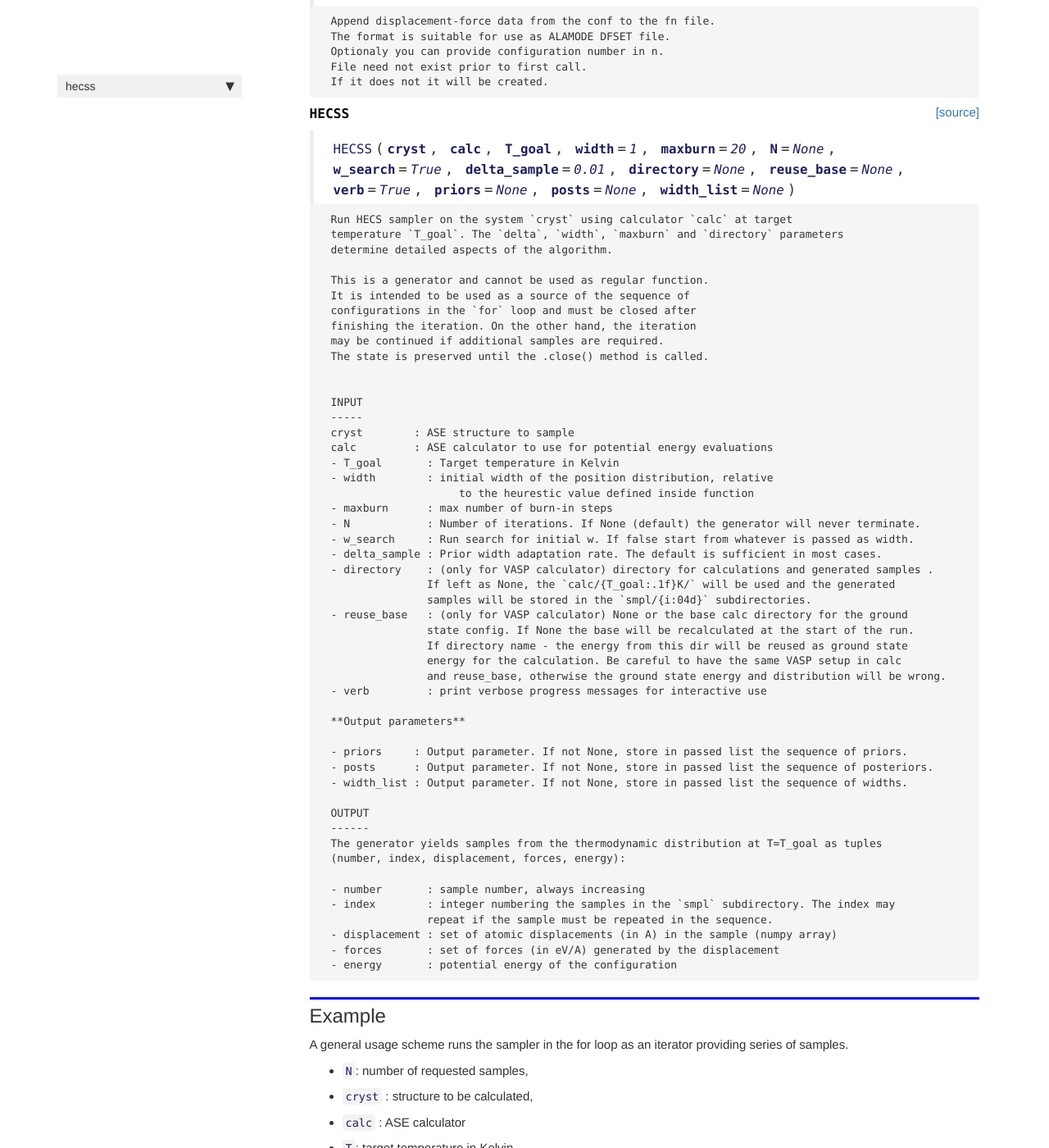
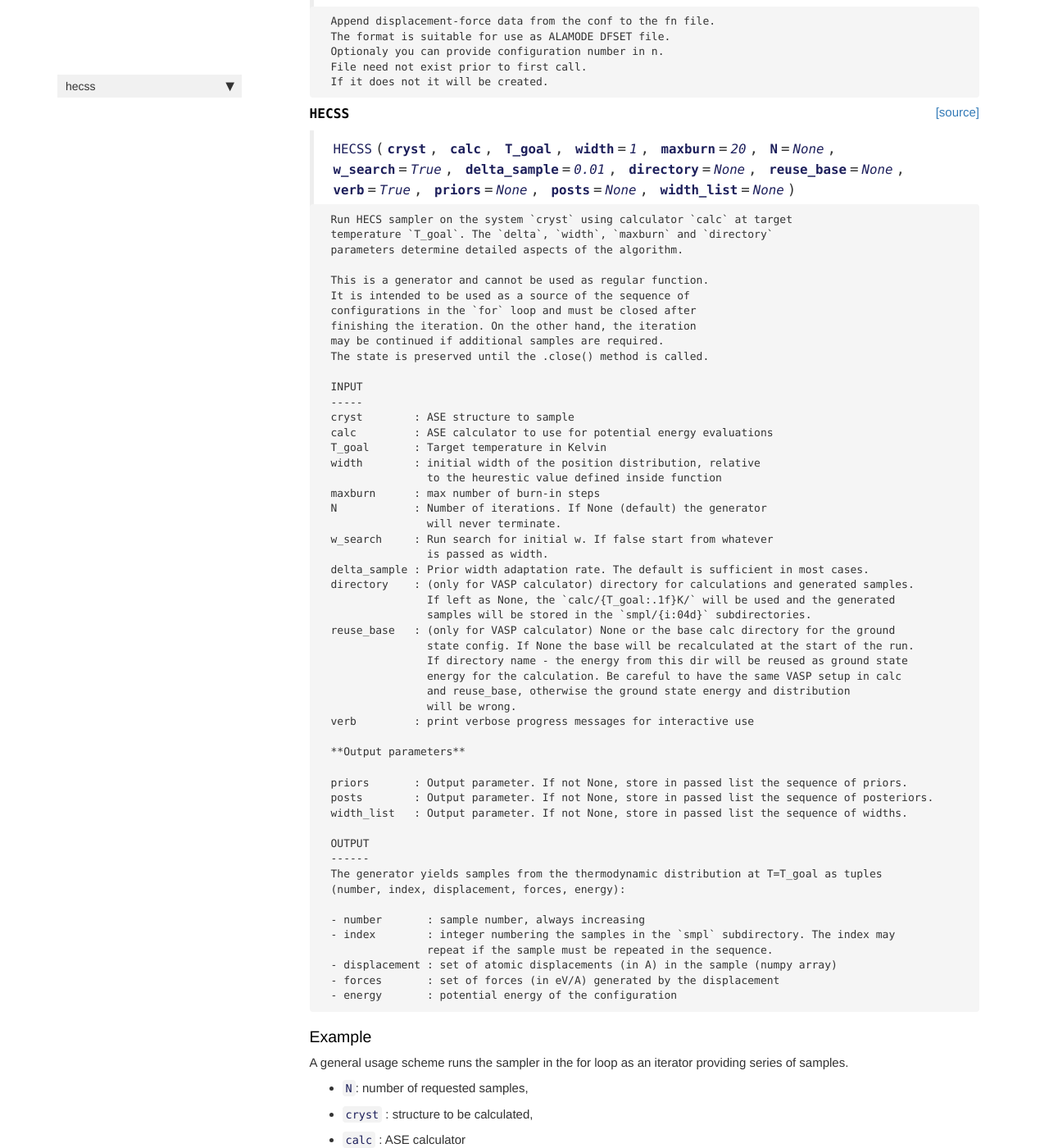
Before and after one commit to jochym/hecss, a Jekyll site: the page built from docs/core.html, in a window 1280 px wide and 1400 px high, scrolled down 1320 px. Shown: the whole window at 82% size. Built offline with Jekyll 4.4.1, drawn with Linux system fonts in a browser that asks for light colours; nearby versions of some CDN libraries; comment, search, counter and statistics services are not loaded; some of the changed text lies outside the part shown.

Commit message:
update for monospace formatting of docstrings

```diff
--- a/docs/core.html
+++ b/docs/core.html
@@ -191,8 +191,8 @@ If it does not it will be created.</code></pre>
 </blockquote>
 
 <pre><code>Run HECS sampler on the system `cryst` using calculator `calc` at target
-temperature `T_goal`. The `delta`, `width`, `maxburn` and `directory` parameters
-determine detailed aspects of the algorithm.
+temperature `T_goal`. The `delta`, `width`, `maxburn` and `directory`
+parameters determine detailed aspects of the algorithm.
 
 This is a generator and cannot be used as regular function.
 It is intended to be used as a source of the sequence of
@@ -201,33 +201,35 @@ finishing the iteration. On the other hand, the iteration
 may be continued if additional samples are required.
 The state is preserved until the .close() method is called.
 
-
 INPUT
 -----
 cryst        : ASE structure to sample
 calc         : ASE calculator to use for potential energy evaluations
-- T_goal       : Target temperature in Kelvin
-- width        : initial width of the position distribution, relative
-                    to the heurestic value defined inside function
-- maxburn      : max number of burn-in steps
-- N            : Number of iterations. If None (default) the generator will never terminate.
-- w_search     : Run search for initial w. If false start from whatever is passed as width.
-- delta_sample : Prior width adaptation rate. The default is sufficient in most cases.
-- directory    : (only for VASP calculator) directory for calculations and generated samples .
+T_goal       : Target temperature in Kelvin
+width        : initial width of the position distribution, relative
+               to the heurestic value defined inside function
+maxburn      : max number of burn-in steps
+N            : Number of iterations. If None (default) the generator
+               will never terminate.
+w_search     : Run search for initial w. If false start from whatever
+               is passed as width.
+delta_sample : Prior width adaptation rate. The default is sufficient in most cases.
+directory    : (only for VASP calculator) directory for calculations and generated samples.
                If left as None, the `calc/{T_goal:.1f}K/` will be used and the generated
                samples will be stored in the `smpl/{i:04d}` subdirectories.
-- reuse_base   : (only for VASP calculator) None or the base calc directory for the ground
+reuse_base   : (only for VASP calculator) None or the base calc directory for the ground
                state config. If None the base will be recalculated at the start of the run.
                If directory name - the energy from this dir will be reused as ground state
                energy for the calculation. Be careful to have the same VASP setup in calc
-               and reuse_base, otherwise the ground state energy and distribution will be wrong.
-- verb         : print verbose progress messages for interactive use
+               and reuse_base, otherwise the ground state energy and distribution
+               will be wrong.
+verb         : print verbose progress messages for interactive use
 
 **Output parameters**
 
-- priors     : Output parameter. If not None, store in passed list the sequence of priors.
-- posts      : Output parameter. If not None, store in passed list the sequence of posteriors.
-- width_list : Output parameter. If not None, store in passed list the sequence of widths.
+priors       : Output parameter. If not None, store in passed list the sequence of priors.
+posts        : Output parameter. If not None, store in passed list the sequence of posteriors.
+width_list   : Output parameter. If not None, store in passed list the sequence of widths.
 
 OUTPUT
 ------
@@ -253,7 +255,7 @@ The generator yields samples from the thermodynamic distribution at T=T_goal as
 
 <div class="cell border-box-sizing text_cell rendered"><div class="inner_cell">
 <div class="text_cell_render border-box-sizing rendered_html">
-<h2 id="Example">Example<a class="anchor-link" href="#Example"> </a></h2><p>A general usage scheme runs the sampler in the for loop as an iterator providing series of samples.</p>
+<h3 id="Example">Example<a class="anchor-link" href="#Example"> </a></h3><p>A general usage scheme runs the sampler in the for loop as an iterator providing series of samples.</p>
 <ul>
 <li><code>N</code>: number of requested samples, </li>
 <li><code>cryst</code> : structure to be calculated,</li>
@@ -262,16 +264,17 @@ The generator yields samples from the thermodynamic distribution at T=T_goal as
 </ul>
 <p>Loop variables:</p>
 <ul>
-<li><code>i</code> : sample number</li>
+<li><code>n</code> : sample number</li>
+<li><code>i</code> : sample configuration index (may not change between samples)</li>
 <li><code>x</code> : displacement vector</li>
 <li><code>f</code> : forces</li>
 <li><code>e</code> : potential energy</li>
 </ul>
 <p>The main loop should be structured like this:</p>
 <div class="highlight"><pre><span></span><span class="n">sampler</span> <span class="o">=</span> <span class="n">HECSS</span><span class="p">(</span><span class="n">cryst</span><span class="p">,</span> <span class="n">calc</span><span class="p">,</span> <span class="n">T</span><span class="p">)</span>
-<span class="k">for</span> <span class="n">i</span><span class="p">,</span> <span class="n">x</span><span class="p">,</span> <span class="n">f</span><span class="p">,</span> <span class="n">e</span> <span class="ow">in</span> <span class="n">sampler</span><span class="p">:</span>
-    <span class="n">process_sample</span><span class="p">(</span><span class="n">i</span><span class="p">,</span> <span class="n">x</span><span class="p">,</span> <span class="n">f</span><span class="p">,</span> <span class="n">e</span><span class="p">)</span>
-    <span class="k">if</span> <span class="n">i</span> <span class="o">&gt;</span> <span class="n">N</span> <span class="p">:</span>
+<span class="k">for</span> <span class="n">n</span><span class="p">,</span> <span class="n">i</span><span class="p">,</span> <span class="n">x</span><span class="p">,</span> <span class="n">f</span><span class="p">,</span> <span class="n">e</span> <span class="ow">in</span> <span class="n">sampler</span><span class="p">:</span>
+    <span class="n">process_sample</span><span class="p">(</span><span class="n">n</span><span class="p">,</span> <span class="n">i</span><span class="p">,</span> <span class="n">x</span><span class="p">,</span> <span class="n">f</span><span class="p">,</span> <span class="n">e</span><span class="p">)</span>
+    <span class="k">if</span> <span class="n">n</span> <span class="o">&gt;</span> <span class="n">N</span> <span class="p">:</span>
         <span class="k">break</span>
 <span class="n">sampler</span><span class="o">.</span><span class="n">close</span><span class="p">()</span>
 </pre></div>
```
Also changed, not shown: hecss/core.py (+19 -17 lines), 1 other file.
